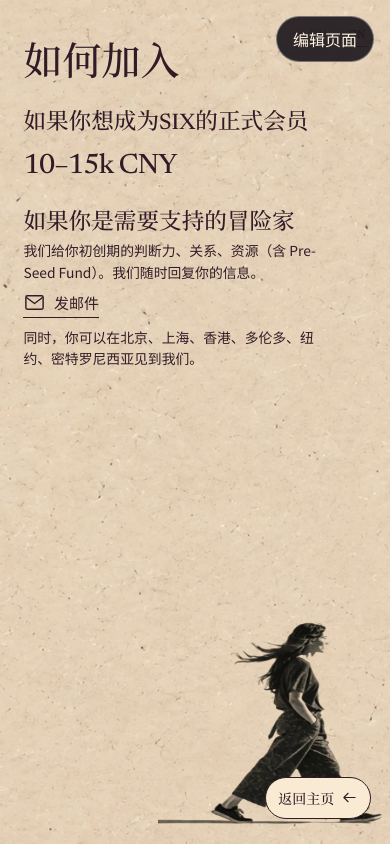
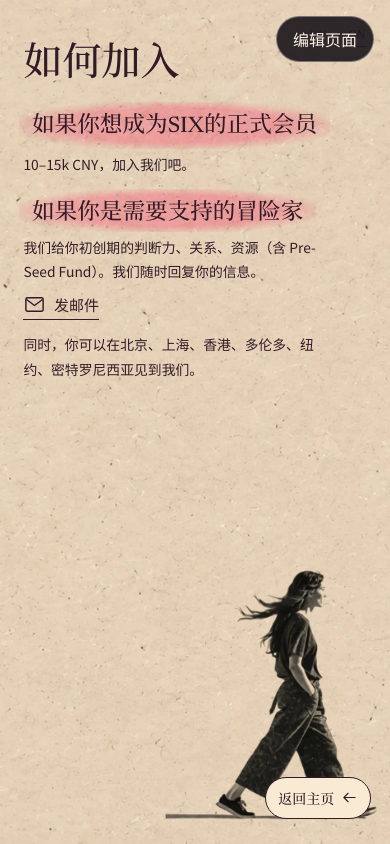
Before and after one commit to Karen0758/six-website, a React (Vite) app: page / in a window 390 px wide. Both pictures are taken after a click on the button "加入我们 →". Built offline with nearby package versions, Linux system fonts and the light colour scheme.

Commit message:
fix mobile join page styling

```diff
--- a/src/components/FrameSequence.tsx
+++ b/src/components/FrameSequence.tsx
@@ -129,7 +129,7 @@ export default function FrameSequence({ clip, active, revealProgress, revealOrig
         r={yellowRevealRadius(revealProgress, canvas.width, canvas.height, revealOrigin.x, revealOrigin.y)} />
     </clipPath></defs>}
     <g clipPath={revealProgress !== undefined ? `url(#${clipId})` : undefined} transform={`translate(${translateX} 0)`}>
-      <image href={clip.framePath(displayedFrame)} x={box.x} y={box.y} width={box.width} height={box.height} preserveAspectRatio="none" />
+      <image href={clip.framePath(displayedFrame)} x={box.x} y={box.y} width={box.width} height={box.height} preserveAspectRatio={clip === hero.walkCycle ? 'xMidYMid meet' : 'none'} />
     </g>
     {error && <title>{error}</title>}
   </svg>;
--- a/src/mobileLayout.ts
+++ b/src/mobileLayout.ts
@@ -8,5 +8,5 @@ export const mobileYellowOrigin = { x: 196, y: 490 } as const;
 export const mobileSeatedBox: Box = { x: -280, y: 276, width: 534, height: 498 };
 export const mobileStandingBox: Box = { x: -380, y: 250, width: 600, height: 560 };
 export const mobileMiddleBox: Box = { x: 20, y: 410, width: 264, height: 395 };
-export const mobileWalkerBox: Box = { x: 118, y: 548, width: 232, height: 296 };
+export const mobileWalkerBox: Box = { x: 95, y: 478, width: 280, height: 366 };
 export const mobileWalkerMotionWidth = 260;
--- a/src/siteCopy.ts
+++ b/src/siteCopy.ts
@@ -36,7 +36,7 @@ const copy = {
       title: '如何加入',
       contributor: {
         heading: '如果你想成为SIX的正式会员',
-        paragraph: '10–15k CNY',
+        paragraph: '10–15k CNY，加入我们吧。',
       },
       founder: {
         heading: '如果你是需要支持的冒险家',
@@ -104,7 +104,7 @@ const copy = {
       title: 'Join Us',
       contributor: {
         heading: 'If you want to contribute to SIX (formal membership)',
-        paragraph: 'CNY 10–15k',
+        paragraph: 'CNY 10–15k to join us.',
       },
       founder: {
         heading: 'If you are an adventurer looking for support',
--- a/src/styles.css
+++ b/src/styles.css
@@ -419,7 +419,7 @@ body { overflow: hidden; }
 .chapter-content .founders-claims li p { margin: 0; line-height: 1.65; }
 .about-closing { padding-top: 0; }
 .chapter-content .about-closing p { margin-bottom: 1.1em; font-family: inherit; font-size: var(--chapter-body-size); font-weight: 400; white-space: pre-line; }
-.join-contribution-amount { font: 500 clamp(28px, 2.7vw, 42px)/1.2 "Newsreader"; letter-spacing: -.025em; }
+.join-contribution-amount { font: 400 var(--chapter-body-size)/1.75 "SIX Noto Sans SC"; letter-spacing: 0; }
 .chapter-content--yellow { top: 16%; right: 4%; width: min(39vw, 600px); }
 .chapter-content--yellow h3 { border-top: 1px solid currentColor; padding-top: 1em; }
 .work-principles { margin: 0; padding: 0; list-style: none; }
@@ -631,12 +631,34 @@ body { overflow: hidden; }
   }
   .chapter-content .about-closing p { font-size: 16px; line-height: 1.8; }
   .about-closing p:nth-child(2) { font-size: 23px !important; }
-  .join-contribution-amount { font-size: 28px !important; }
+  .join-contribution-amount { font-size: clamp(13px, 3.55vw, 16px) !important; }
   .work-principles li { margin-bottom: .5em; }
   .chapter-content--beige h2 { font-size: clamp(34px, 10vw, 44px); margin-bottom: .55em; }
   .chapter-content--beige h3 { margin: .65em 0 .25em; font-size: clamp(19px, 5.8vw, 25px); line-height: 1.38; }
-  .chapter-content--beige p { font-size: clamp(12px, 3.55vw, 16px); line-height: 1.55; margin-bottom: .55em; }
-  .join-contact { margin: .25em 0 .5em; }
+  .chapter-content--beige .join-path h3 {
+    position: relative;
+    isolation: isolate;
+    display: table;
+    max-width: 100%;
+    padding: .14em .38em .18em;
+    color: #321b27;
+  }
+  .chapter-content--beige .join-path h3::before {
+    position: absolute;
+    z-index: -1;
+    inset: -.1em -.18em;
+    content: "";
+    background: #bd91a5 url('/media/pink-texture.webp') center / cover;
+    opacity: .3;
+    -webkit-mask-image: radial-gradient(ellipse at center, #000 52%, transparent 78%);
+    mask-image: radial-gradient(ellipse at center, #000 52%, transparent 78%);
+    mix-blend-mode: multiply;
+  }
+  .chapter-content--beige p { font-size: clamp(13px, 3.55vw, 16px); line-height: 1.75; margin-bottom: .7em; }
+  .chapter-content--beige .join-path--founder p,
+  .chapter-content--beige .join-contribution-amount,
+  .chapter-content--beige > p { line-height: 1.75; }
+  .join-contact { margin: .45em 0 .7em; }
   .join-contact a { font-size: 15px; }
   .scroll-cue {
     right: auto;
```
